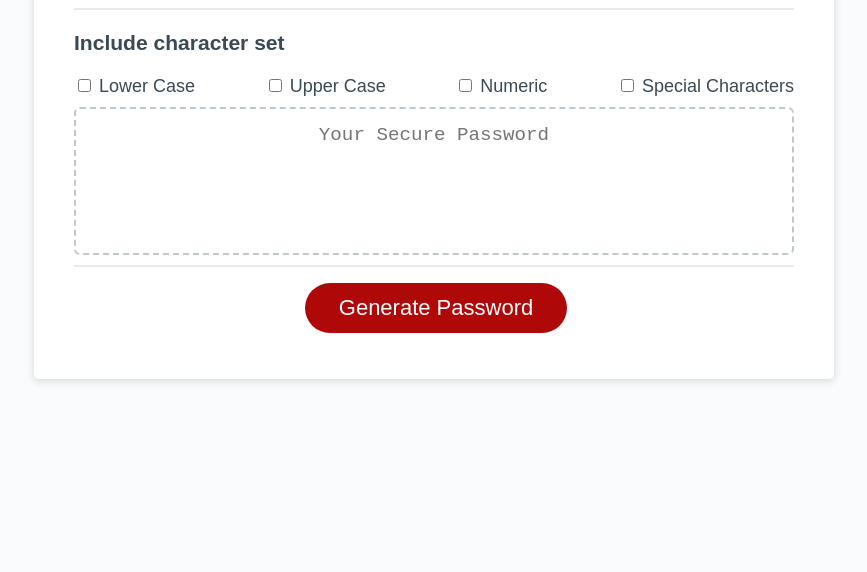
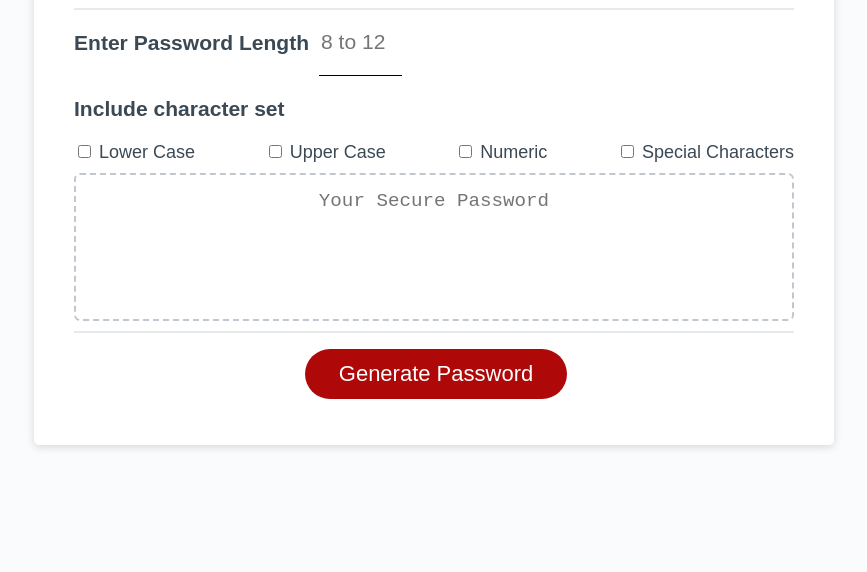
Before and after one commit to JoeBarbone/passgen, a plain HTML site: page index.html in a window 1280 px wide. Shown: the part 228-800 px from the top of the page, without its empty margins (206-1073 px from the left). Drawn offline with Linux system fonts and the light colour scheme.

Commit message:
added password input box

```diff
--- a/css/style.css
+++ b/css/style.css
@@ -123,6 +123,26 @@ button[disabled] {
   overflow: hidden;
 }
 
+.pwd-input-box {
+  display: flex;
+  justify-content: flex-start;
+}
+
+.pwd-input-box input {
+  font-size: 1.17em;
+  text-align: center;
+  border: none;
+  border-bottom: 1px solid black;
+}
+
+.pwd-input-box label {
+  margin-right: 10px;
+}
+
+.pwd-input-box input:focus {
+  outline: none;
+}
+
 @media (max-width: 690px) {
   .btn {
     font-size: 1rem;
--- a/index.html
+++ b/index.html
@@ -17,8 +17,13 @@
           <h2>Generate a Password</h2>
         </div>
 
+        <div class="pwd-input-box">
+          <!-- <h3>Password Length (8 - 128 characters)</h3> -->
+          <h3><label for="pwd-input-box">Enter Password Length</label></h3>
+          <input id="pwd-input-box" type="number" min="8" max="128" placeholder="8 to 128">
+        </div>
+
         <h3>Include character set</h3>
-
         <div class="checkboxes">
 
           <div class="lower">
--- a/js/script.js
+++ b/js/script.js
@@ -2,18 +2,18 @@
 
 var getPwdLength = function() {
 
-  var passwordLength = prompt("How many characters will your password contain?");
+  var passwordLength = document.getElementById("pwd-input-box").value;
 
   passwordLength = parseInt(passwordLength);
   console.log(passwordLength);
 
   if (passwordLength < 8 || passwordLength > 128 || isNaN(passwordLength)) {
     alert("A strong password requres a length between 8 and 128 characters, please enter a number between 8 and 128:");
-    return getPwdLength();
+    document.getElementById("pwd-input-box").focus();
   } else {
-    alert("Excellent, you requested a " + passwordLength + " character password!");
     return passwordLength;
   }
+
 }
 
 
@@ -54,8 +54,8 @@ var getPwdSpecial = function() {
 
 
 var generatePassword = function() {
-   // creating password requirements object
-  alert("Hello, I will generate a strong password for you. But first, I have a few question. Let's get started!");
+
+  // creating password requirements object
   var pwReq = {
     length: getPwdLength(),
     lower: getPwdLower(),
@@ -68,7 +68,6 @@ var generatePassword = function() {
     alert("You have to select at least one category: lower case, upper case, numeric or special characters. Please try again.");
     return;
   } else {
-    alert("generating password");
     const lowerCase = ["a","b","c","d","e","f","g","h","i","j","k","l","m","n","o","p","q","r","s","t","u","v","w","x","y","z"];
 
     const upperCase = ["A","B","C","D","E","F","G","H","I","J","K","L","M","N","O","P","Q","R","S","T","U","V","W","X","Y","Z"];
@@ -94,6 +93,7 @@ var generatePassword = function() {
     return password;
 
   }
+
 }
 
 // Provided content starts here
```
